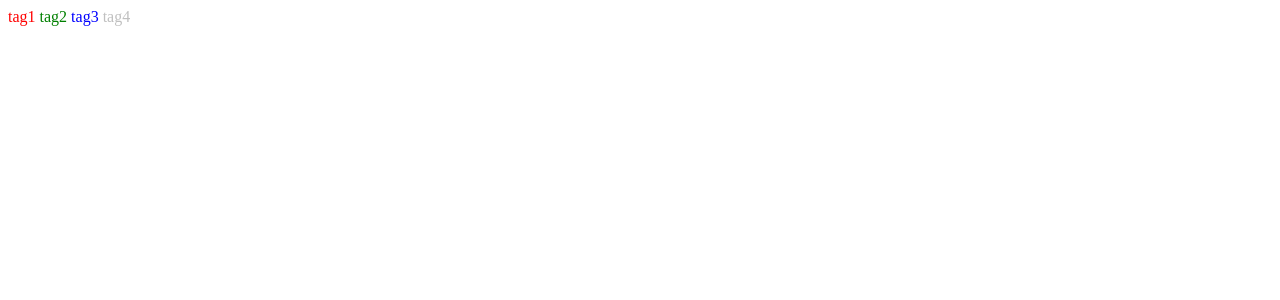
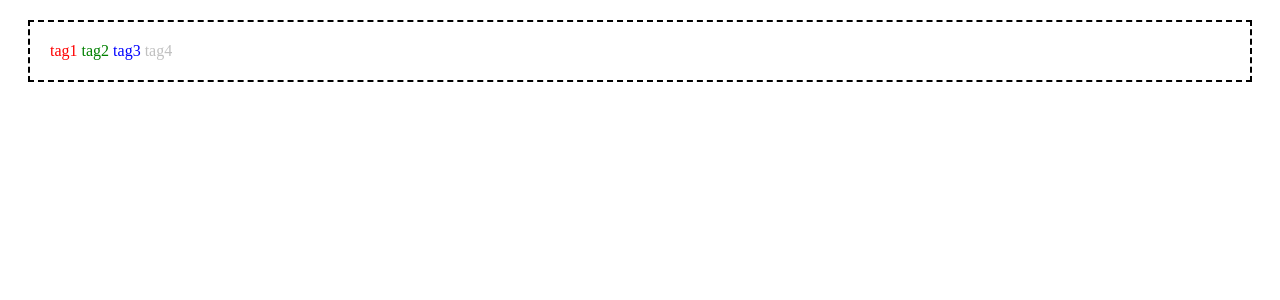
Before and after one commit to nasagaurav/react-l-topic3, a React (Create React App) app: page / in a window 1280 px wide. Shown: the top 300 px of the page. Built offline with nearby package versions, Linux system fonts and the light colour scheme.

Commit message:
created outline component

```diff
--- a/src/App.js
+++ b/src/App.js
@@ -7,14 +7,18 @@ function Text(props) {
   const children = props.children;
   return <font color={color}>{children}</font>;
 }
-
+function Outline(props) {
+  console.log(props);
+  const style = { border: '2px dashed black', padding: 20, margin: 20 };
+  return <div style={style}>{props.children}</div>;
+}
 export default function App() {
   return (
-    <div>
+    <Outline>
       <Text color="red">tag1 </Text>
       <Text color="green">tag2 </Text>
       <Text color="blue">tag3 </Text>
       <Text color="silver">tag4 </Text>
-    </div>
+    </Outline>
   );
 }
```
